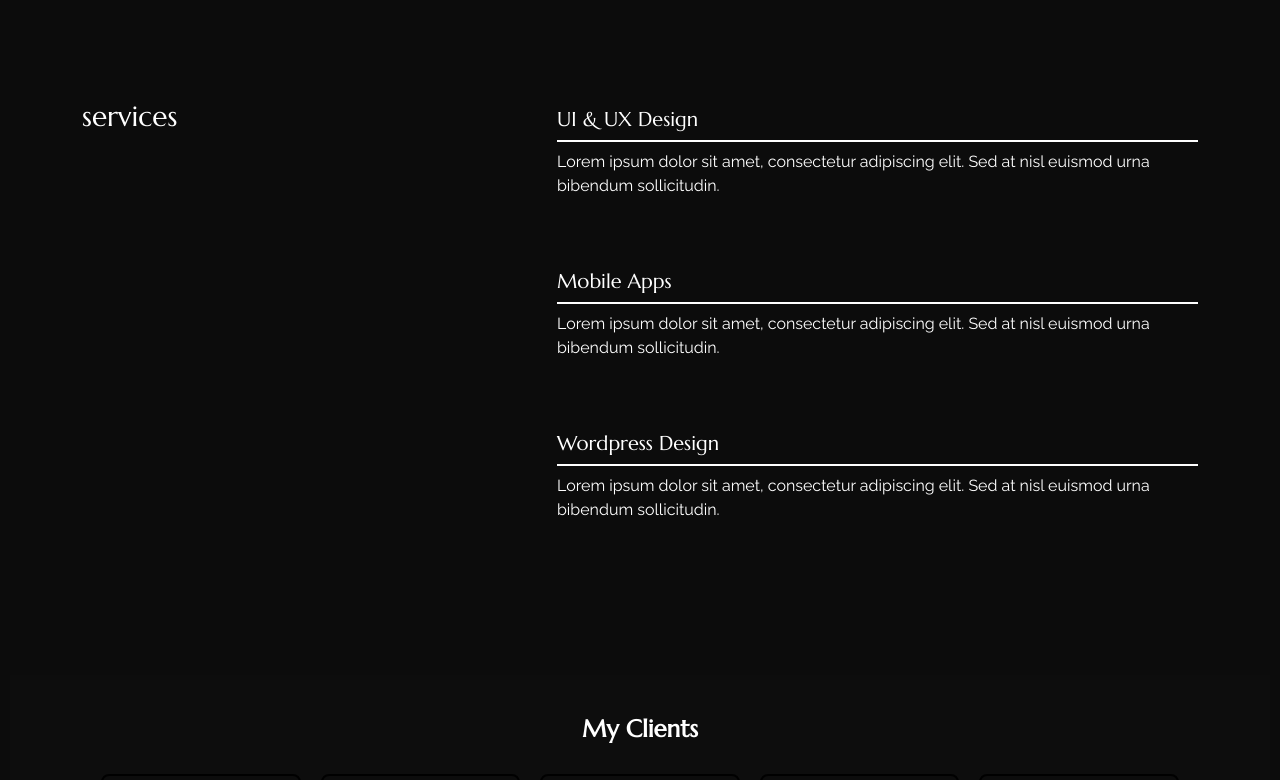
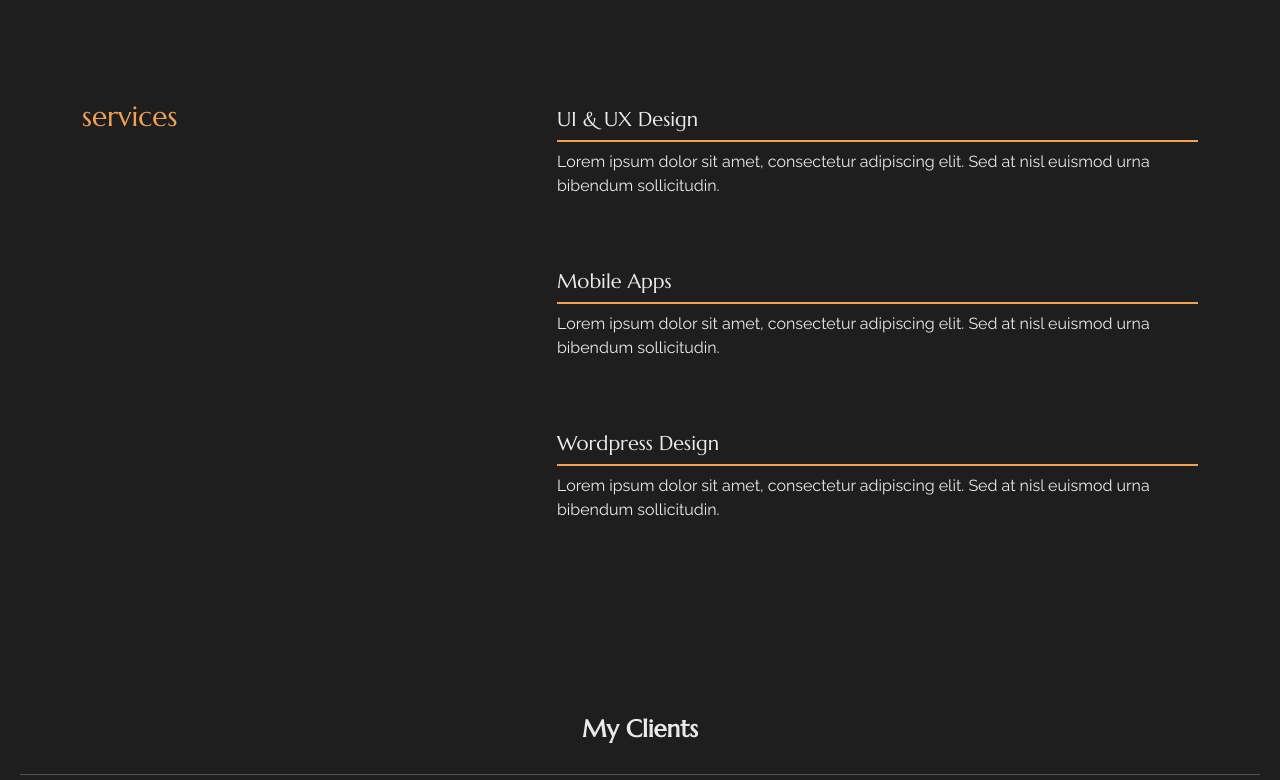
Before and after one commit to BuggPlayer/portfolio, a React app: page / in a window 1280 px wide. Shown: the part 1876-2656 px from the top of the page. Built offline with nearby package versions, Linux system fonts and the light colour scheme; some packages are replaced by stand-ins of ours.

Commit message:
theme update

```diff
--- a/src/index.css
+++ b/src/index.css
@@ -1,4 +1,5 @@
 :root {
+    /* old
     --bg-color: #0c0c0c;
     --primary-color: #0d0d0d;
     --secondary-color: #fff;
@@ -6,16 +7,39 @@
     --text-color-2: #fff;
     --text-color-3: rgb(204, 0, 0);
     --overlay-color: rgb(12 12 12 / 63%);
+     */
+/*
+     --bg-color: #0D1117;
+--primary-color: #1F6FEB;
+--secondary-color: #58A6FF;
+--text-color: #C9D1D9;
+--text-color-2: #8B949E;
+--text-color-3: #58A6FF;
+--overlay-color: rgba(13, 17, 23, 0.8);   */
+
+/*      */
+--bg-color: #1E1E1E;
+--secondary-color: #F2A154;
+--text-color: #EAEAEA;
+--text-color-2: #fff;
+--text-color-3: #F2A154;
+--overlay-color: rgba(30, 30, 30, 0.85);
+
+
 }
 
+
+
+
 [data-theme="light"] {
-    --bg-color: #ffffff;
-    --primary-color: #ffffff;
-    --secondary-color: #000;
-    --text-color: #000;
-    --text-color-2: #000;
-    --text-color-3: rgb(204, 0, 0);
-    --overlay-color: rgb(255 255 255 / 70%);
+
+--bg-color: #F5F5F5;
+/* --primary-color: #2D2D2D;   */
+--secondary-color: #FF6B6B;
+--text-color: #2D2D2D;
+--text-color-2: #4F4F4F;
+--text-color-3: #FF6B6B;
+--overlay-color: rgba(0, 0, 0, 0.7);
 }
 
 html,
--- a/src/pages/Client/Clients.js
+++ b/src/pages/Client/Clients.js
@@ -28,6 +28,7 @@ const Clients = () => {
   return (
     <section className="clients-section">
       <h2 className="clients-title">My Clients</h2>
+      <hr className="t_border my-4 ml-0 text-left" />
       <div className="clients-grid">
         {clients.map((client, index) => (
           <div key={index} className="client-card">
```
